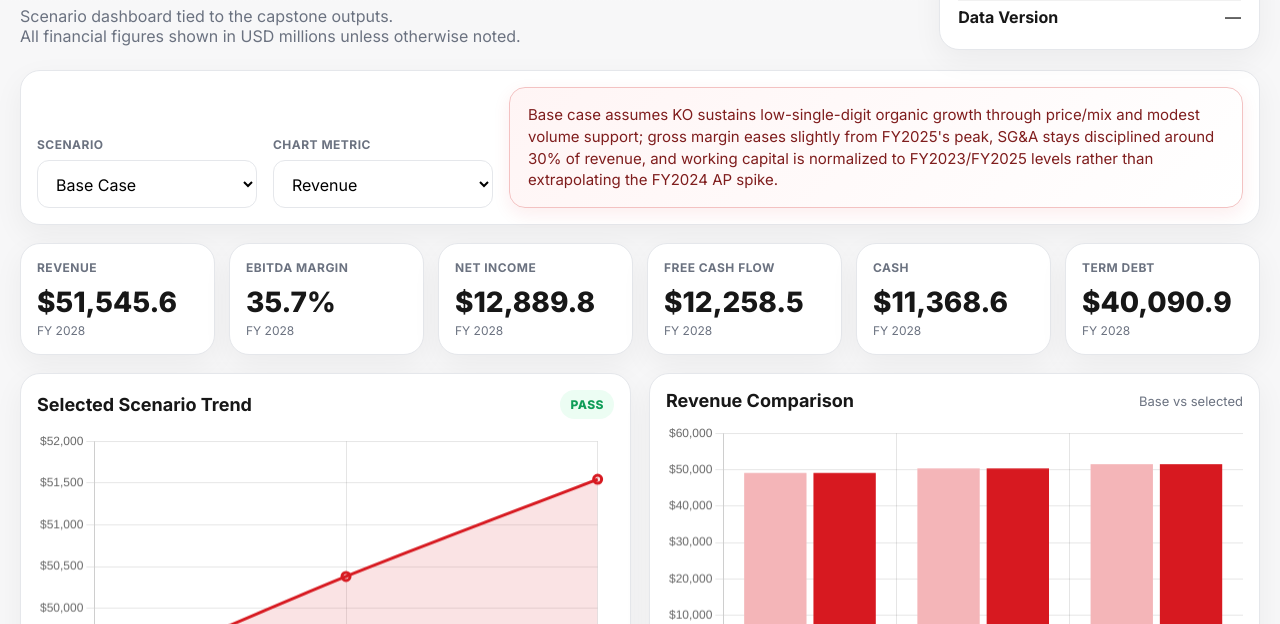
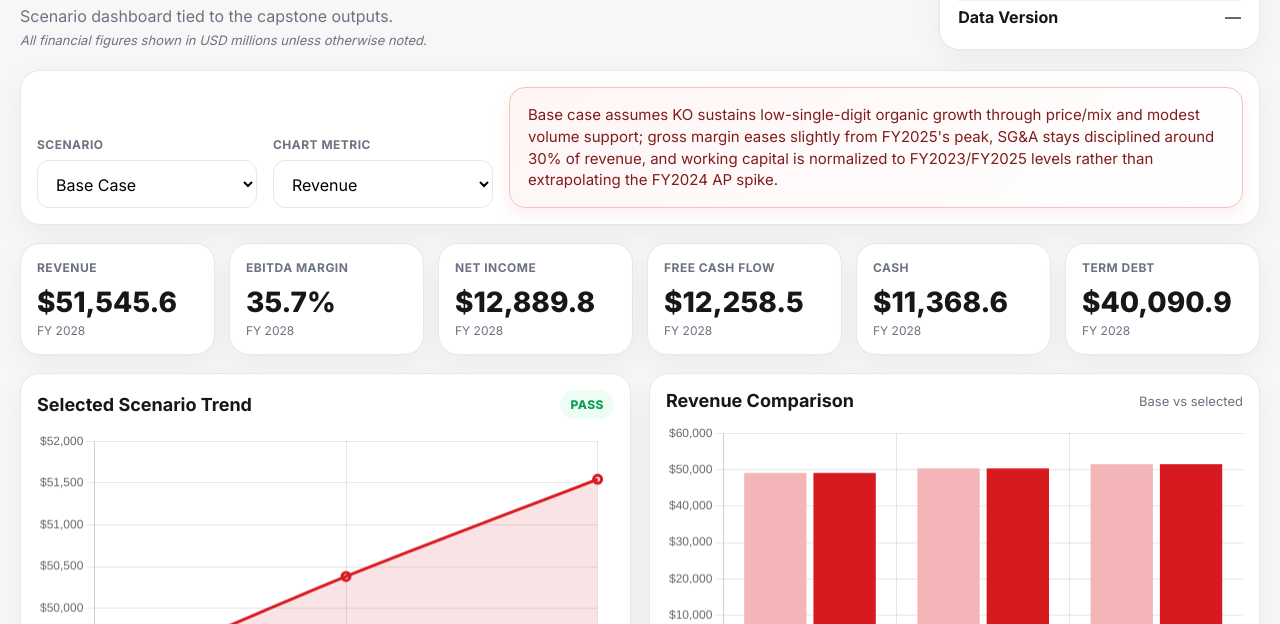
Before and after one commit to DylanHamze/ko-capstone-dashboard, a plain HTML site: page index.html in a window 1280 px wide. Shown: the part 176-800 px from the top of the page. Drawn offline with nearby package versions, Linux system fonts and the light colour scheme.

Commit message:
Update styles.css

```diff
--- a/styles.css
+++ b/styles.css
@@ -79,5 +79,11 @@ thead th{background:#fff7f7;color:#7f1d1d;font-weight:800;position:sticky;top:0}
 .badge.pass{background:#ecfdf3;color:var(--green)}
 .badge.warn{background:#fff7e8;color:var(--amber)}
 .badge.fail{background:#fff1f2;color:var(--deep)}
+.units-note{
+  margin-top:6px;
+  font-size:13px;
+  color:var(--muted);
+  font-style:italic;
+}
 @media (max-width:1100px){.kpis{grid-template-columns:repeat(3,1fr)}.grid{grid-template-columns:1fr}.controls{grid-template-columns:1fr}.manifest{min-width:0}}
 @media (max-width:700px){.kpis{grid-template-columns:repeat(2,1fr)}.hero{flex-direction:column}h1{font-size:28px}}
```
